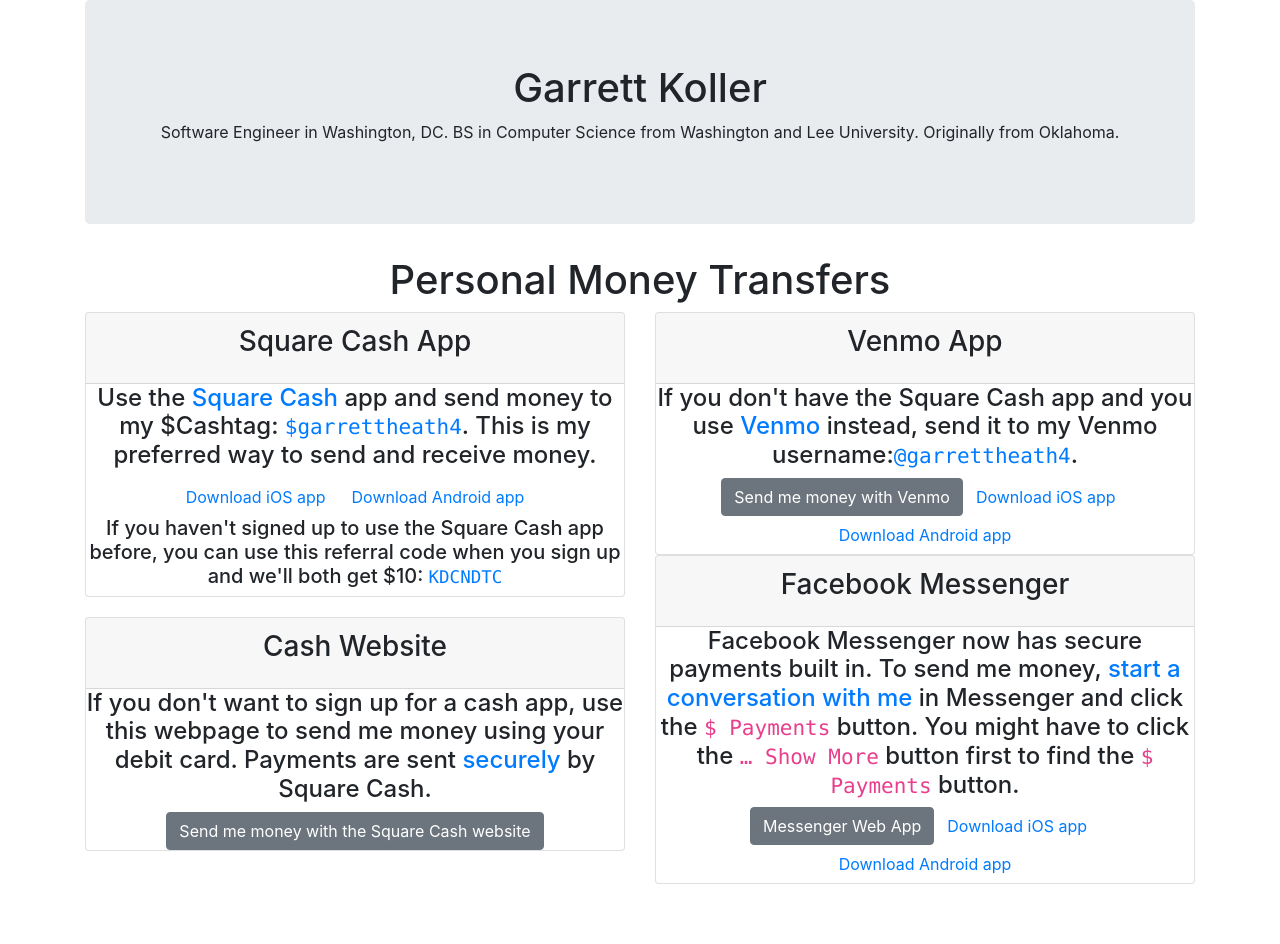
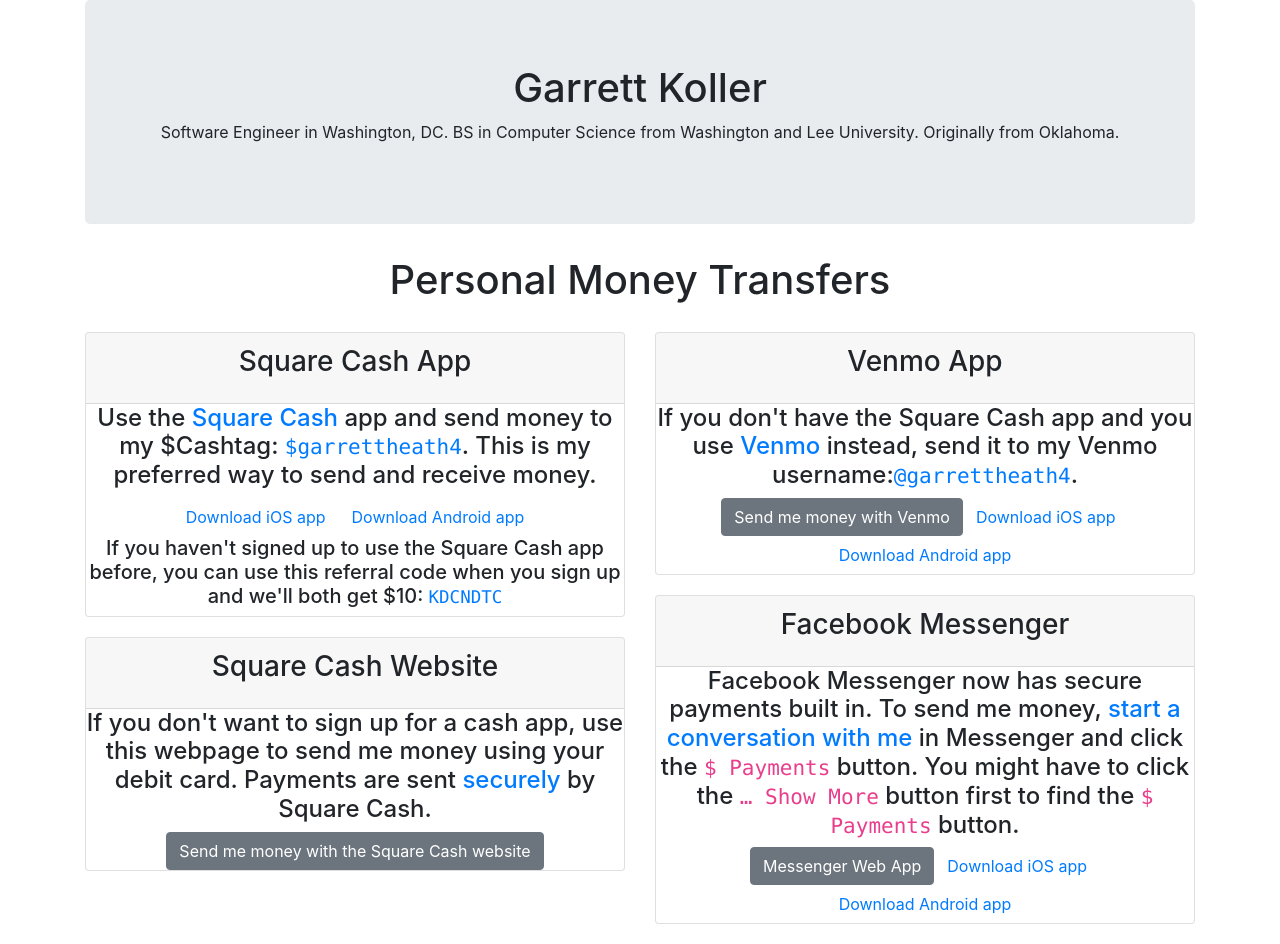
Before and after one commit to garrettheath4/money, a React (Create React App) app: page / in a window 1280 px wide. Before the commit the page ends 884 px from the top, so only its background shows below. Built offline with nearby package versions, Linux system fonts and the light colour scheme.

Commit message:
MoneyApp Component now acts as a template/container based on its title and priority properties

```diff
--- a/src/MoneyApps/FbMessenger.jsx
+++ b/src/MoneyApps/FbMessenger.jsx
@@ -1,19 +1,15 @@
 import React, { Component } from 'react';
+import MoneyApp from './MoneyApp'
 
 class FbMessenger extends Component {
   render() {
     return (
-      <div className="card card-info">
-        <div className="card-header">
-          <h3 className="card-title">Facebook Messenger</h3>
-        </div>
-        <div className="card-block">
-          <h4>Facebook Messenger now has secure payments built in. To send me money, <a href="http://fb.com/msg/garrettheath4">start a conversation with me</a> in Messenger and click the <code>$ Payments</code> button. You might have to click the <code>… Show More</code> button first to find the <code>$ Payments</code> button.</h4>
-          <a href="https://www.messenger.com/" className="btn btn-secondary" role="button">Messenger Web App</a>
-          <a href="https://itunes.apple.com/us/app/messenger/id454638411?mt=8" className="btn appstore appstore-ios">Download iOS app</a>
-          <a href="https://play.google.com/store/apps/details?id=com.facebook.orca&amp;hl=en" className="btn appstore appstore-android">Download Android app</a>
-        </div>
-      </div>
+      <MoneyApp title="Facebook Messenger" priority="medium">
+        <h4>Facebook Messenger now has secure payments built in. To send me money, <a href="http://fb.com/msg/garrettheath4">start a conversation with me</a> in Messenger and click the <code>$ Payments</code> button. You might have to click the <code>… Show More</code> button first to find the <code>$ Payments</code> button.</h4>
+        <a href="https://www.messenger.com/" className="btn btn-secondary" role="button">Messenger Web App</a>
+        <a href="https://itunes.apple.com/us/app/messenger/id454638411?mt=8" className="btn appstore appstore-ios">Download iOS app</a>
+        <a href="https://play.google.com/store/apps/details?id=com.facebook.orca&amp;hl=en" className="btn appstore appstore-android">Download Android app</a>
+      </MoneyApp>
     );
   }
 }
--- a/src/MoneyApps/MoneyApp.jsx
+++ b/src/MoneyApps/MoneyApp.jsx
@@ -2,12 +2,67 @@
 import './MoneyApp.css';
 
 class MoneyApp extends Component {
+  constructor(props) {
+    super(props);
+    var priority = 'medium';
+    if ('priority' in props && isValidPriority(props.priority)) {
+      priority = toValidPriority(props.priority);
+    }
+    this.state = {
+      priority: priority,
+    };
+  }
+
   render() {
     return (
-      <div className="card MoneyApp">
+      <div className={priority2bsCardClass(this.state.priority)}>
+        <div className="card-header">
+          <h3 className="card-title">{this.props.title}</h3>
+        </div>
+        <div className="card-block">
+          {this.props.children}
+        </div>
       </div>
     );
   }
 }
 
+function arrayContains(ary, item) {
+  return ary.indexOf(item) > -1;
+}
+
+function isValidPriority(priority) {
+  const priorityClean = priority.trim().toLowerCase();
+  return arrayContains(['low', 'medium', 'high'], priorityClean);
+}
+
+function toValidPriority(priority) {
+  const priorityClean = priority.trim().toLowerCase();
+  if (isValidPriority(priorityClean)) {
+    return priorityClean;
+  } else {
+    return 'medium';
+  }
+}
+
+function priority2bsColor(priority) {
+  if (!isValidPriority(priority)) {
+    return 'info';
+  }
+  const priorityValid = toValidPriority(priority);
+  switch (priorityValid) {
+    case 'high':
+      return 'primary';
+    case 'low':
+      return 'muted';
+    case 'medium':
+    default:
+      return 'info';
+  }
+}
+
+function priority2bsCardClass(priority) {
+  return "card card-" + priority2bsColor(priority) + " MoneyApp";
+}
+
 export default MoneyApp;
--- a/src/MoneyApps/SquareMobile.jsx
+++ b/src/MoneyApps/SquareMobile.jsx
@@ -1,19 +1,15 @@
 import React, { Component } from 'react';
+import MoneyApp from './MoneyApp'
 
 class SquareMobile extends Component {
   render() {
     return (
-      <div className="card card-primary">
-        <div className="card-header">
-          <h3 className="card-title">Square Cash App</h3>
-        </div>
-        <div className="card-block">
-          <h4>Use the <a href="https://cash.me/">Square Cash</a> app and send money to my $Cashtag: <a className="cashtag-link" href="https://cash.me/$garrettheath4"><code>$garrettheath4</code></a>. This is my preferred way to send and receive money.</h4>
-          <a href="https://cash.me/app/KDCNDTC" className="btn appstore appstore-ios">Download iOS app</a>
-          <a href="https://cash.me/app/KDCNDTC" className="btn appstore appstore-android">Download Android app</a>
-          <h5>If you haven't signed up to use the Square Cash app before, you can use this referral code when you sign up and we'll both get $10: <a href="https://cash.me/app/KDCNDTC"><code>KDCNDTC</code></a></h5>
-        </div>
-      </div>
+      <MoneyApp title="Square Cash App" priority="high">
+        <h4>Use the <a href="https://cash.me/">Square Cash</a> app and send money to my $Cashtag: <a className="cashtag-link" href="https://cash.me/$garrettheath4"><code>$garrettheath4</code></a>. This is my preferred way to send and receive money.</h4>
+        <a href="https://cash.me/app/KDCNDTC" className="btn appstore appstore-ios">Download iOS app</a>
+        <a href="https://cash.me/app/KDCNDTC" className="btn appstore appstore-android">Download Android app</a>
+        <h5>If you haven't signed up to use the Square Cash app before, you can use this referral code when you sign up and we'll both get $10: <a href="https://cash.me/app/KDCNDTC"><code>KDCNDTC</code></a></h5>
+      </MoneyApp>
     );
   }
 }
--- a/src/MoneyApps/SquareWeb.jsx
+++ b/src/MoneyApps/SquareWeb.jsx
@@ -1,21 +1,16 @@
 import React, { Component } from 'react';
-import './MoneyApp.css';
+import MoneyApp from './MoneyApp'
 
 class SquareWeb extends Component {
   render() {
     return (
-      <div className="card MoneyApp">
-        <div className="card-header">
-          <h3 className="card-title">Cash Website</h3>
-        </div>
-        <div className="card-block">
-          <h4>If you don't want to sign up for a cash app, use this webpage to send me money using your debit card. Payments are sent <a href="https://cash.me/security">securely</a> by Square Cash.</h4>
-          <a href="https://cash.me/$garrettheath4" className="btn btn-secondary cashtag-link" role="button">
-            <span className="dollars-unknown show">Send me money with the Square Cash website</span>
-            <span className="dollars-known hide" hidden>Send me $<span className="dollars-known-amount"></span> with the Square Cash website</span>
-          </a>
-        </div>
-      </div>
+      <MoneyApp title="Square Cash Website" priority="low">
+        <h4>If you don't want to sign up for a cash app, use this webpage to send me money using your debit card. Payments are sent <a href="https://cash.me/security">securely</a> by Square Cash.</h4>
+        <a href="https://cash.me/$garrettheath4" className="btn btn-secondary cashtag-link" role="button">
+          <span className="dollars-unknown show">Send me money with the Square Cash website</span>
+          <span className="dollars-known hide" hidden>Send me $<span className="dollars-known-amount"></span> with the Square Cash website</span>
+        </a>
+      </MoneyApp>
     );
   }
 }
--- a/src/MoneyApps/Venmo.jsx
+++ b/src/MoneyApps/Venmo.jsx
@@ -1,13 +1,10 @@
 import React, { Component } from 'react';
+import MoneyApp from './MoneyApp'
 
 class Venmo extends Component {
   render() {
     return (
-      <div className="card card-info">
-        <div className="card-header">
-          <h3 className="card-title">Venmo App</h3>
-        </div>
-        <div className="card-block">
+      <MoneyApp title="Venmo App" priority="medium">
         <h4>If you don't have the Square Cash app and you use <a href="https://venmo.com/about/product/">Venmo</a> instead, send it to my Venmo username:
           <a href="https://venmo.com/garrettheath4"><code>@garrettheath4</code></a>.
         </h4>
@@ -17,8 +14,7 @@
         </a>
         <a href="https://itunes.apple.com/us/app/venmo/id351727428?mt=8" className="btn appstore appstore-ios">Download iOS app</a>
         <a href="https://play.google.com/store/apps/details?id=com.venmo" className="btn appstore appstore-android">Download Android app</a>
-        </div>
-      </div>
+      </MoneyApp>
     );
   }
 }
```
Lines whose indentation alone changed are shown as unchanged.
